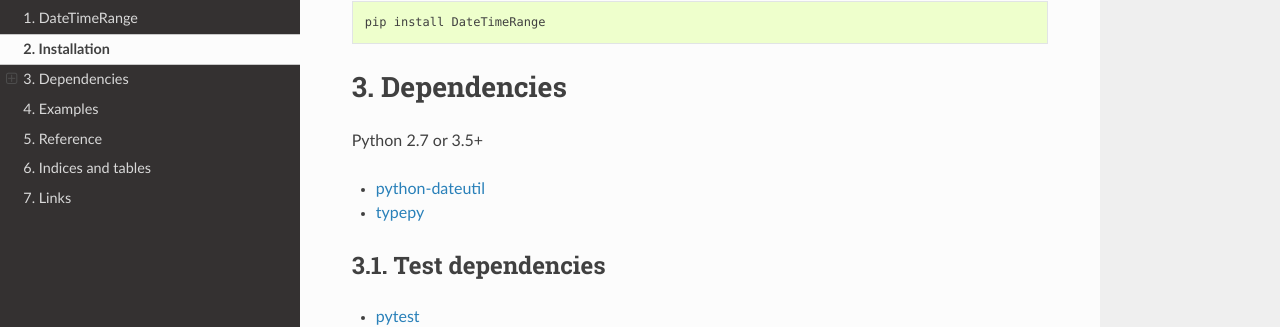
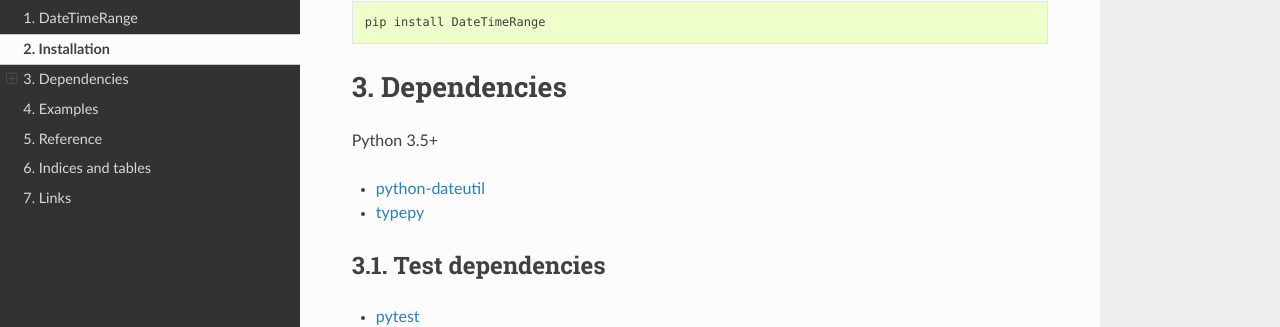
Before and after one commit to thombashi/DateTimeRange, a Sphinx documentation site: the page built from docs/pages/installation.rst, in a window 1280 px wide. Shown: the part 159-486 px from the top of the page. Built offline with Sphinx 7.4.7 and the Read the Docs theme 2.0.0, drawn with Linux system fonts in a browser that asks for light colours.

Commit message:
Drop Python 2 support

```diff
--- a/appveyor.yml
+++ b/appveyor.yml
@@ -1,7 +1,6 @@
 build: false
 environment:
     matrix:
-        - PYTHON: "C:/Python27-x64"
         - PYTHON: "C:/Python35-x64"
         - PYTHON: "C:/Python36-x64"
         - PYTHON: "C:/Python37-x64"
--- a/datetimerange/__version__.py
+++ b/datetimerange/__version__.py
@@ -1,6 +1,3 @@
-# encoding: utf-8
-
-
 __author__ = "Tsuyoshi Hombashi"
 __copyright__ = "Copyright 2016, {}".format(__author__)
 __license__ = "MIT License"
--- a/docs/conf.py
+++ b/docs/conf.py
@@ -1,5 +1,3 @@
-# -*- coding: utf-8 -*-
-
 import os
 import sys
 
@@ -224,8 +222,8 @@
 # (source start file, target name, title,
 #  author, documentclass [howto, manual, or own class]).
 latex_documents = [
-    (master_doc, 'datetimerange.tex', u'datetimerange Documentation',
-     u'Author', 'manual'),
+    (master_doc, 'datetimerange.tex', 'datetimerange Documentation',
+     'Author', 'manual'),
 ]
 
 # The name of an image file (relative to this directory) to place at the top of
@@ -254,7 +252,7 @@
 # One entry per manual page. List of tuples
 # (source start file, name, description, authors, manual section).
 man_pages = [
-    (master_doc, 'datetimerange', u'datetimerange Documentation',
+    (master_doc, 'datetimerange', 'datetimerange Documentation',
      [author], 1)
 ]
 
@@ -268,7 +266,7 @@
 # (source start file, target name, title, author,
 #  dir menu entry, description, category)
 texinfo_documents = [
-    (master_doc, 'datetimerange', u'datetimerange Documentation',
+    (master_doc, 'datetimerange', 'datetimerange Documentation',
      author, 'datetimerange', 'One line description of project.',
      'Miscellaneous'),
 ]
@@ -358,7 +356,7 @@
 
 # ------------------------------------------------
 
-builtin = u"""
+builtin = """
 .. |False| replace:: :py:obj:`False`
 .. |True| replace:: :py:obj:`True`
 .. |None| replace:: :py:obj:`None`
@@ -372,13 +370,13 @@
 .. |tuple| replace:: :py:obj:`tuple`
 """
 
-module = u"""
+module = """
 .. |datetime| replace:: :py:class:`datetime.datetime`
 .. |timedelta| replace:: :py:class:`datetime.timedelta`
 """
 
 
-rst_prolog = builtin + module + u"""
+rst_prolog = builtin + module + """
 .. |NaT| replace:: :py:attr:`.NOT_A_TIME_STR`
 
 .. |attr_start_datetime| replace:: :py:attr:`.start_datetime`
--- a/docs/make_readme.py
+++ b/docs/make_readme.py
@@ -1,11 +1,8 @@
-#!/usr/bin/env python
-# encoding: utf-8
+#!/usr/bin/env python3
 
 """
 .. codeauthor:: Tsuyoshi Hombashi <tsuyoshi.hombashi@gmail.com>
 """
-
-from __future__ import unicode_literals
 
 import os.path
 import sys
--- a/docs/pages/installation.rst
+++ b/docs/pages/installation.rst
@@ -8,7 +8,7 @@
 
 Dependencies
 ============
-Python 2.7 or 3.5+
+Python 3.5+
 
 - `python-dateutil <https://pypi.org/project/python-dateutil/>`__
 - `typepy <https://github.com/thombashi/typepy>`__
--- a/setup.cfg
+++ /dev/null
@@ -1,2 +0,0 @@
-[bdist_wheel]
-universal = 1
```
Also changed, not shown: datetimerange/__init__.py (+2 -6 lines), setup.py (+4 -10 lines), .travis.yml, 2 other files.
